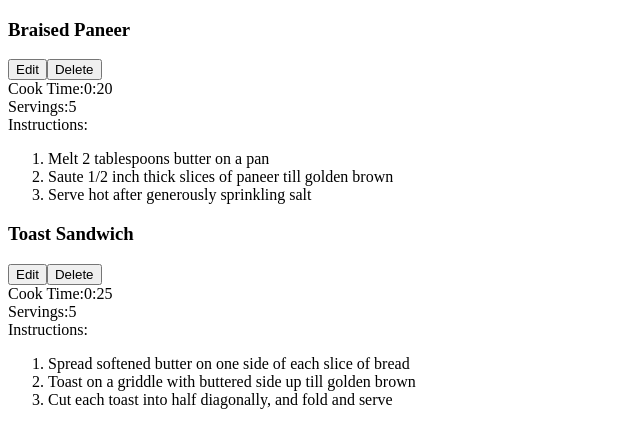
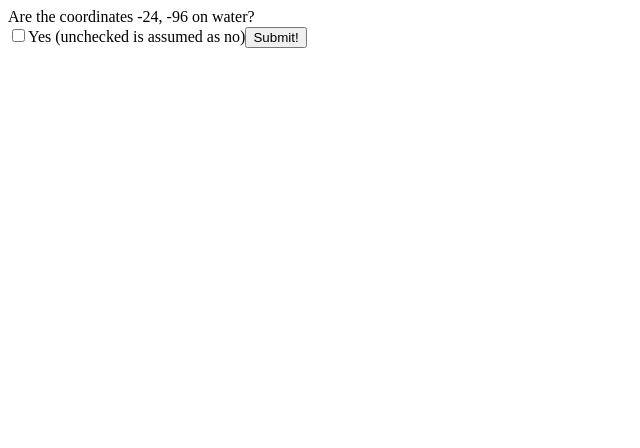
Before and after one commit to N-Shar-ma/Land-Or-Water, a React (Create React App) app: page / in a window 1280 px wide. Shown: the top 448 px of the page, without its empty margins (0-640 px from the left). Built offline with nearby package versions, Linux system fonts and the light colour scheme.

Commit message:
initial commit - taking user input

```diff
--- a/package.json
+++ b/package.json
@@ -1,5 +1,5 @@
 {
-  "name": "react-course",
+  "name": "land-or-water",
   "version": "0.1.0",
   "private": true,
   "dependencies": {
--- a/src/App.js
+++ b/src/App.js
@@ -1,33 +1,27 @@
 import React, { useState } from 'react';
-import RecipeList from './RecipeList'
+import Question from './Question';
+import Result from './Result';
 
 export default function App() {
-	return (
-		<RecipeList recipes={sampleRecipes} />
-	)
+    const [showQuestion, setShowQuestion] = useState(true)
+    const [coords, setCoords] = useState(getRandomCoordsPair)
+    const [waterChoice, setWaterChoice] = useState(false)
+
+
+
+    if(showQuestion) return <Question setShowQuestion={setShowQuestion} coords={coords} setWaterChoice= {setWaterChoice}/>
+    return <Result waterChoice={waterChoice}/>
+
+    function getRandomCoordsPair() {
+        const lat = getRandomCoord(90)
+        const lon = getRandomCoord(180)
+        return ({ lat, lon })
+    }
+
+    function getRandomCoord(maxMagnitude) {
+        const sign = Math.random()<0.5 ? 1 : -1;
+        const magnitude = Math.floor(Math.random()*(maxMagnitude+1))
+        return sign*magnitude;
+    }
+
 }
-
-const sampleRecipes = [
-    {
-        id: 1,
-        name: 'Braised Paneer',
-        cookTime: '0:20',
-        servings: 5,
-        instructions: [
-            'Melt 2 tablespoons butter on a pan',
-            'Saute 1/2 inch thick slices of paneer till golden brown',
-            'Serve hot after generously sprinkling salt'
-        ]
-    },
-    {
-        id: 2,
-        name: 'Toast Sandwich',
-        cookTime: '0:25',
-        servings: 5,
-        instructions: [
-            'Spread softened butter on one side of each slice of bread',
-            'Toast on a griddle with buttered side up till golden brown',
-            'Cut each toast into half diagonally, and fold and serve'
-        ]
-    }
-]
--- /dev/null
+++ b/src/Question.js
@@ -0,0 +1,30 @@
+import React, { useState, useRef } from 'react'
+
+export default function Question({ setShowQuestion, coords: {lat, lon}, setWaterChoice }) {
+    const waterChoiceRef = useRef()
+
+    function submitHandler(e) {
+        e.preventDefault()
+        setWaterChoice(waterChoiceRef.current.checked)
+        // console.log(waterChoiceRef)
+        setShowQuestion(false)
+    }
+
+    return (
+        <>
+        <form onSubmit={submitHandler} >
+		<div>Are the coordinates {lat}, {lon} on water?</div>
+            <label>
+                <input
+                    type="checkbox"
+                    ref={waterChoiceRef}
+                    // onChange={() => console.log(waterChoiceRef.current.checked)}
+                />
+                Yes (unchecked is assumed as no)
+            </label>
+            <button type="submit">Submit!</button>
+        </form>
+        </>
+    )
+
+}
--- a/src/Recipe.js
+++ /dev/null
@@ -1,35 +0,0 @@
-import React from 'react'
-
-export default function Recipe(props) {
-    const {
-        name,
-        cookTime,
-        servings,
-        instructions
-    } = props
-    return (
-        <article>
-            <header>
-                <h3>{name}</h3>
-                <button>Edit</button>
-                <button>Delete</button>
-            </header>
-            <section>
-                <span>Cook Time:</span>
-                <span>{cookTime}</span>
-            </section>
-            <section>
-                <span>Servings:</span>
-                <span>{servings}</span>
-            </section>
-            <section>
-                <span>Instructions:</span>
-                <ol>
-                    {instructions.map(instruction =>
-                        <li>{instruction}</li>
-                    )}
-                </ol>
-            </section>
-        </article>
-    )
-}
--- a/src/RecipeList.js
+++ /dev/null
@@ -1,15 +0,0 @@
-import React from 'react'
-import Recipe from './Recipe';
-
-export default function RecipeList({ recipes }) {
-    return (
-        <div>
-            {recipes.map(recipe =>
-                <Recipe
-                    key={recipe.id}
-                    {...recipe}
-                />
-            )}
-        </div>
-    )
-}
--- /dev/null
+++ b/src/Result.js
@@ -0,0 +1,9 @@
+import React from 'react'
+
+export default function Result({ waterChoice }) {
+    return (
+        <div>
+            You chose {waterChoice ? "water" : "land"}
+        </div>
+    )
+}
```
